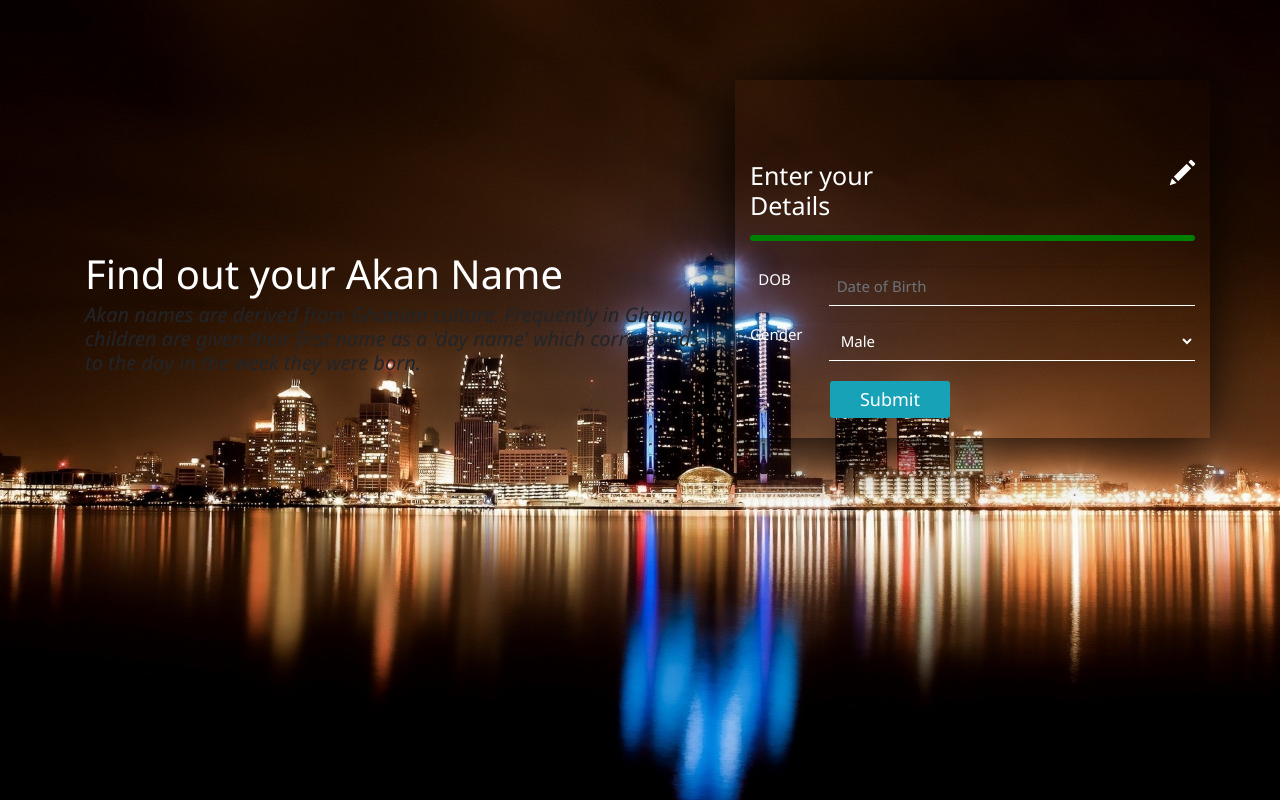
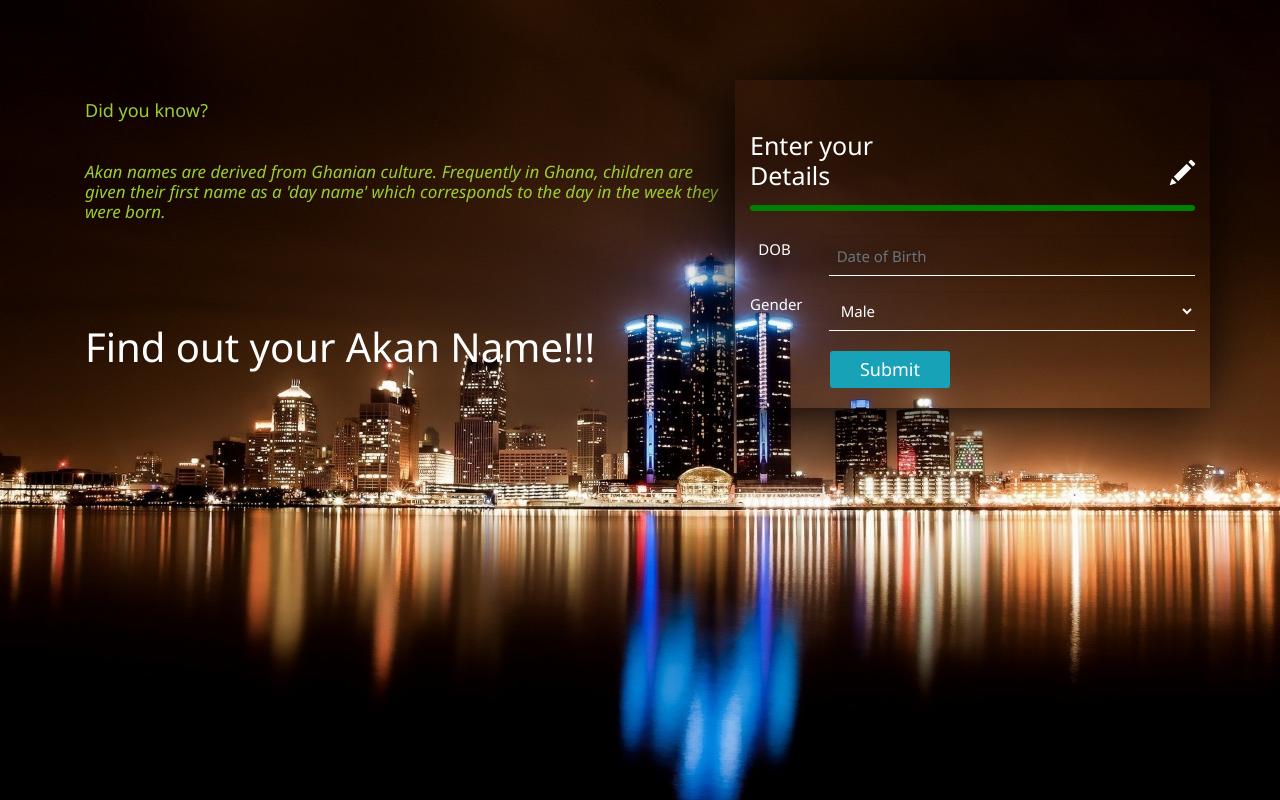
Before and after one commit to BandLinc/ankan, a plain HTML site: page index.html in a window 1280 px wide. Drawn offline with nearby package versions, Linux system fonts and the light colour scheme.

Commit message:
Add changes to styling and header sections

```diff
--- a/index.html
+++ b/index.html
@@ -22,10 +22,11 @@
     <div class="container">
         <div class="row">
             <div class="col-md-7">
+                <h2>Did you know?</h2>
+                <h4><i>Akan names are derived from Ghanian culture. Frequently in Ghana, children are given their first name as a 'day name' which corresponds to the day in the week they were born. </i></h4>
                 <div class="blink_me">
-                    <h1 class="text-left">Find out your Akan Name</h1>
+                    <h1 class="text-left">Find out your Akan Name!!!</h1>
                 </div>
-                <h2><i>Akan names are derived from Ghanian culture. Frequently in Ghana, children are given their first name as a 'day name' which corresponds to the day in the week they were born. </i></h2>
             </div>
             <div class="col-md-5">
                 <div class="row">
--- a/style.css
+++ b/style.css
@@ -12,7 +12,7 @@ body {
 h1 {
     font-size: 40px;
     color:white;
-    margin-top: 250px;
+    margin-top: 100px;
 }
 p {
     font: size 17px;
@@ -21,7 +21,18 @@ p {
 h3 {
     font-size: 25px;
     color:white;
-    margin-top: 80px;
+    margin-top: 50px;
+}
+h4 {
+    font-size: 17px;
+    color:white;
+    margin-top: 40px;
+    color:yellowgreen;
+}
+h2 {
+    font-size: 18px;
+    color:yellowgreen;
+    margin-top: 100px;
 }
 .glyphicon-pencil {
     font-size: 25px;
```
